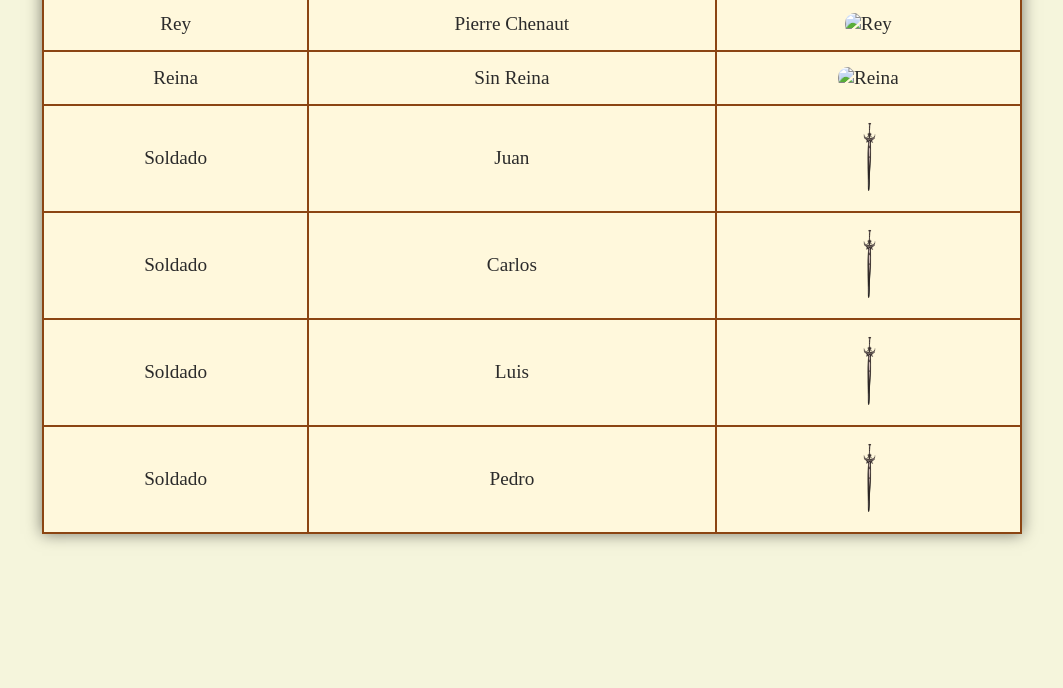
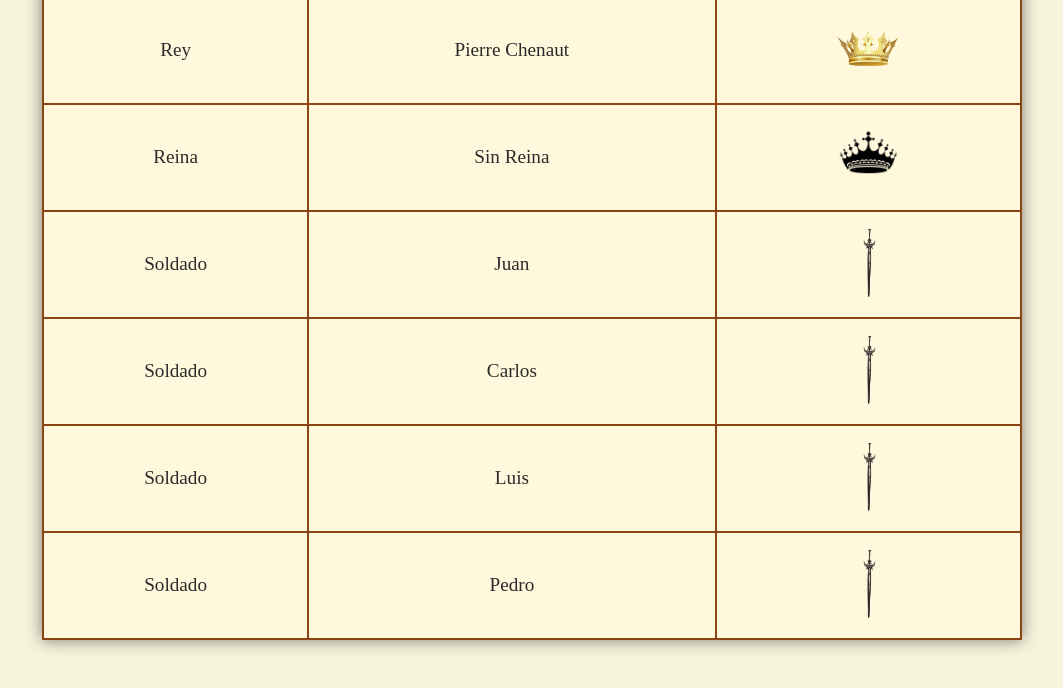
Before and after one commit to Rovanof/Hyden-01, a plain HTML site: page table.html in a window 1280 px wide. Shown: the part 185-873 px from the top of the page, without its empty margins (108-1171 px from the left). Before the commit the page ends 800 px from the top, so only its background shows below. Drawn offline with Linux system fonts and the light colour scheme; a web font is replaced by a local one.

Commit message:
Update table.html

```diff
--- a/table.html
+++ b/table.html
@@ -63,12 +63,12 @@
         <tr>
             <td>Rey</td>
             <td>Pierre Chenaut</td>
-            <td><img src="King.jpg" alt="Rey"></td>
+            <td><img src="King.png" alt="Rey"></td>
         </tr>
         <tr>
             <td>Reina</td>
             <td>Sin Reina</td>
-            <td><img src="Queen.jpg" alt="Reina"></td>
+            <td><img src="Queen.png" alt="Reina"></td>
         </tr>
     </table>
     <script>
```
